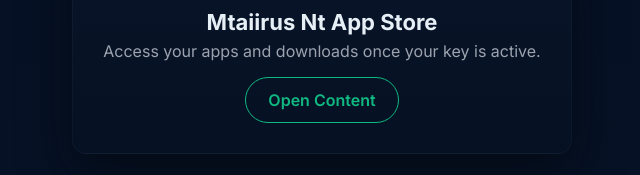
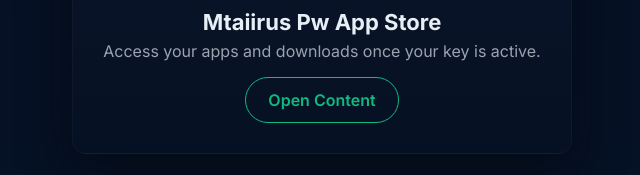
Before and after one commit to anubhavchaudhary21909-sys/Pw, a plain HTML site: page index.html in a window 1280 px wide. Shown: the part 401-576 px from the top of the page, 318-958 px from the left. Drawn offline with Linux system fonts and the light colour scheme; no server answers.

Commit message:
Update index.html

```diff
--- a/index.html
+++ b/index.html
@@ -74,7 +74,7 @@ header { background: linear-gradient(90deg, #0f3460, #1e3a8a); color:var(--text-
     <div class="banner"><span class="banner-dot"></span>Welcome to Mtaiirus Pw App Store</div>
     <div class="welcome-card">
       <div class="welcome-logo">🛍</div>
-      <h1>Mtaiirus Nt App Store</h1>
+      <h1>Mtaiirus Pw App Store</h1>
       <p>Access your apps and downloads once your key is active.</p>
       <a id="openContentBtn" class="link-btn">Open Content</a>
     </div>
@@ -85,7 +85,7 @@ header { background: linear-gradient(90deg, #0f3460, #1e3a8a); color:var(--text-
 <div id="appStore" style="display:none;">
   <header>
     <div class="header-container">
-      <div class="logo"><i class="fab fa-google-play"></i><h1>Mtaiirus Nt</h1></div>
+      <div class="logo"><i class="fab fa-google-play"></i><h1>Mtaiirus Pw</h1></div>
       <div class="search-contact">
         <input type="text" id="searchInput" placeholder="Search apps..." />
         <a href="https://t.me/SHP910" target="_blank" class="contact-btn">Contact</a>
```
